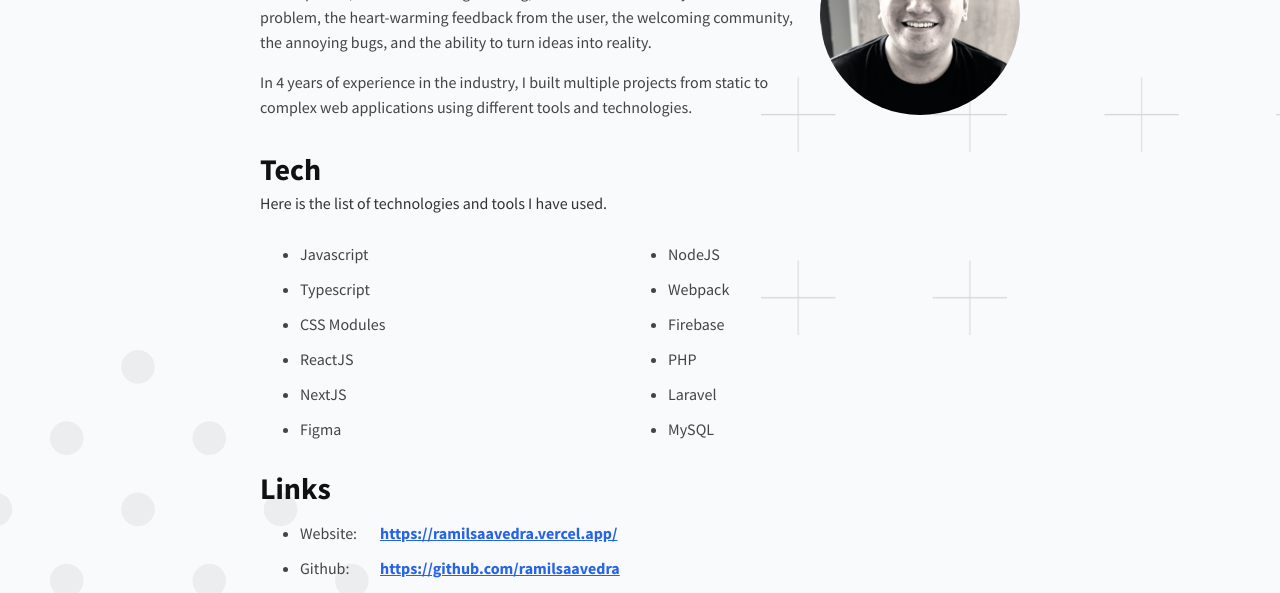
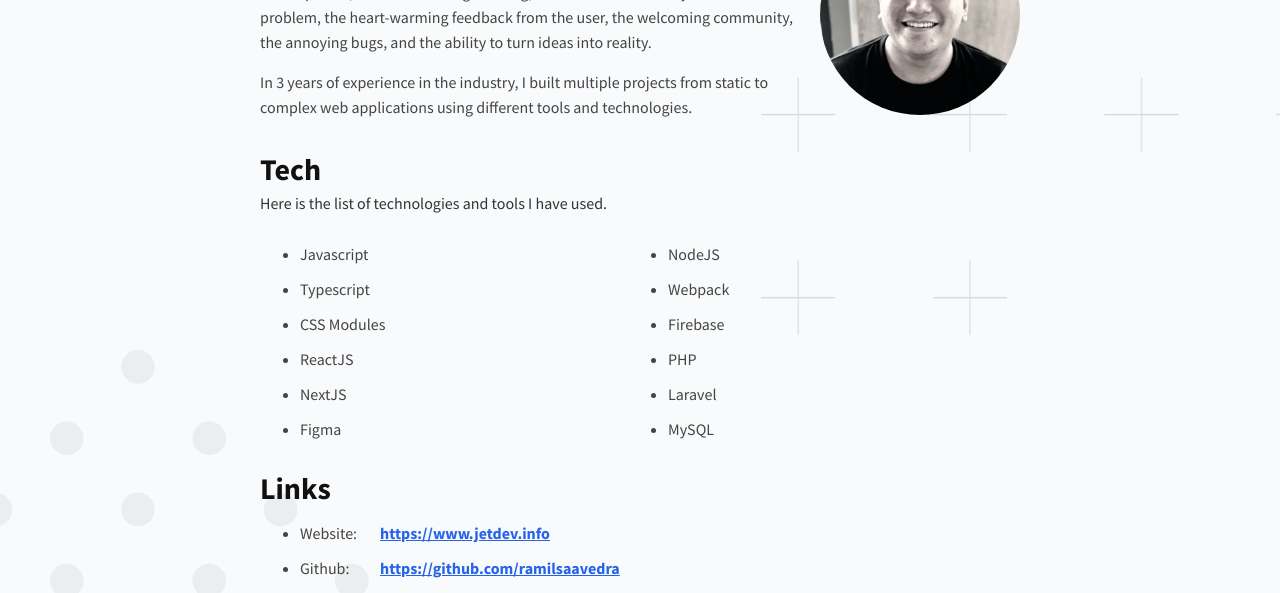
Before and after one commit to ramilsaavedra/portfolio-nextjs-firebase-typescript, a Next.js app: page /about in a window 1280 px wide. Shown: the part 300-893 px from the top of the page. Built offline with nearby package versions, Linux system fonts and the light colour scheme; no server answers.

Commit message:
chore: update website link

```diff
--- a/pages/about.tsx
+++ b/pages/about.tsx
@@ -29,7 +29,7 @@ const about: NextPage = () => {
             ability to turn ideas into reality.
           </p>
           <p className={styles.bioText}>
-            In 4 years of experience in the industry, I built multiple projects
+            In 3 years of experience in the industry, I built multiple projects
             from static to complex web applications using different tools and
             technologies.
           </p>
@@ -73,11 +73,11 @@ const about: NextPage = () => {
               <span>Website:</span>
               <a
                 className={styles.link}
-                href='https://ramilsaavedra.vercel.app/'
+                href='https://www.jetdev.info'
                 target='_blank'
                 rel='noreferrer'
               >
-                https://ramilsaavedra.vercel.app/
+                https://www.jetdev.info
               </a>
             </div>
           </li>
```
